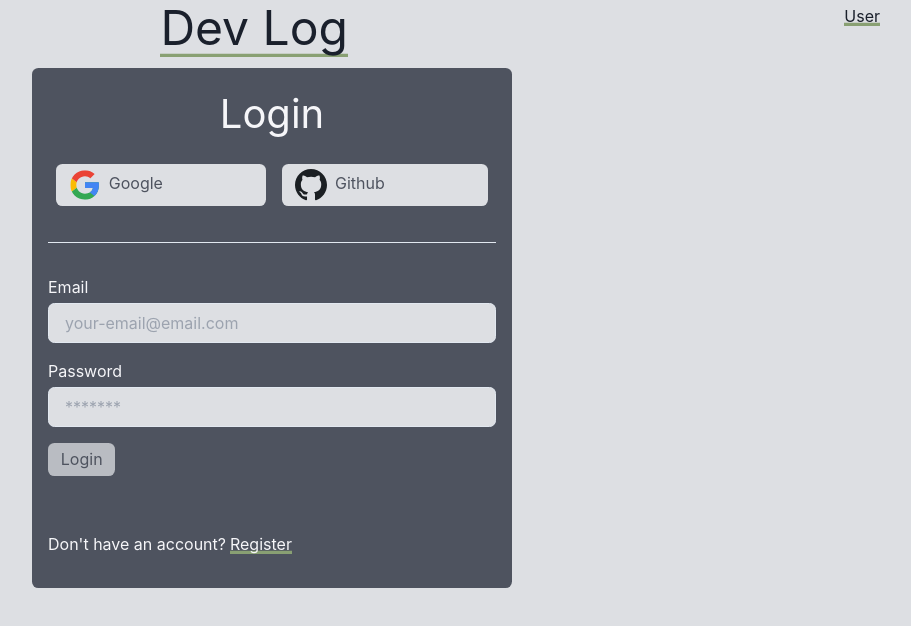
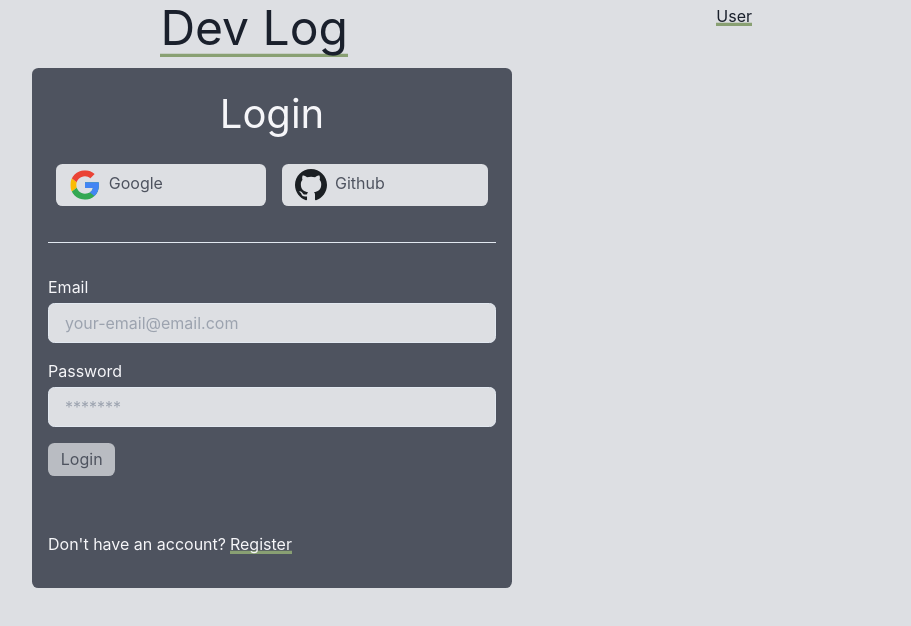
Before and after one commit to k-flynn-webdev/dev-log, a React (Create React App) app in the folder client/: page /login in a window 1280 px wide. Shown: the top 626 px of the page, without its empty margins (368-1279 px from the left). Built offline with nearby package versions, Linux system fonts and the light colour scheme; no server answers.

Commit message:
fix header spacing in general

```diff
--- a/client/src/pages/Root.js
+++ b/client/src/pages/Root.js
@@ -11,8 +11,11 @@ const Root = () => {
 
   return (
     <>
-      <Header />
-      <Error />
+      <div className="container:lg">
+        <Header />
+        <Error />
+      </div>
+
       <div className="container:md">
         <Outlet />
       </div>
--- a/client/src/style/index.scss
+++ b/client/src/style/index.scss
@@ -305,15 +305,13 @@ body {
   .header {
     display: flex;
     flex-direction: row;
-    margin-left: 2rem;
-    margin-right: 2rem;
     margin-top: 0.25rem;
   }
 
   @media screen and (min-width: 0) and (max-width: $media-sm) {
     .header {
-      margin-left: 0.25rem;
-      margin-right: 0.25rem;
+      margin-left: 0.5rem;
+      margin-right: 0.5rem;
     }
   }
 
```
